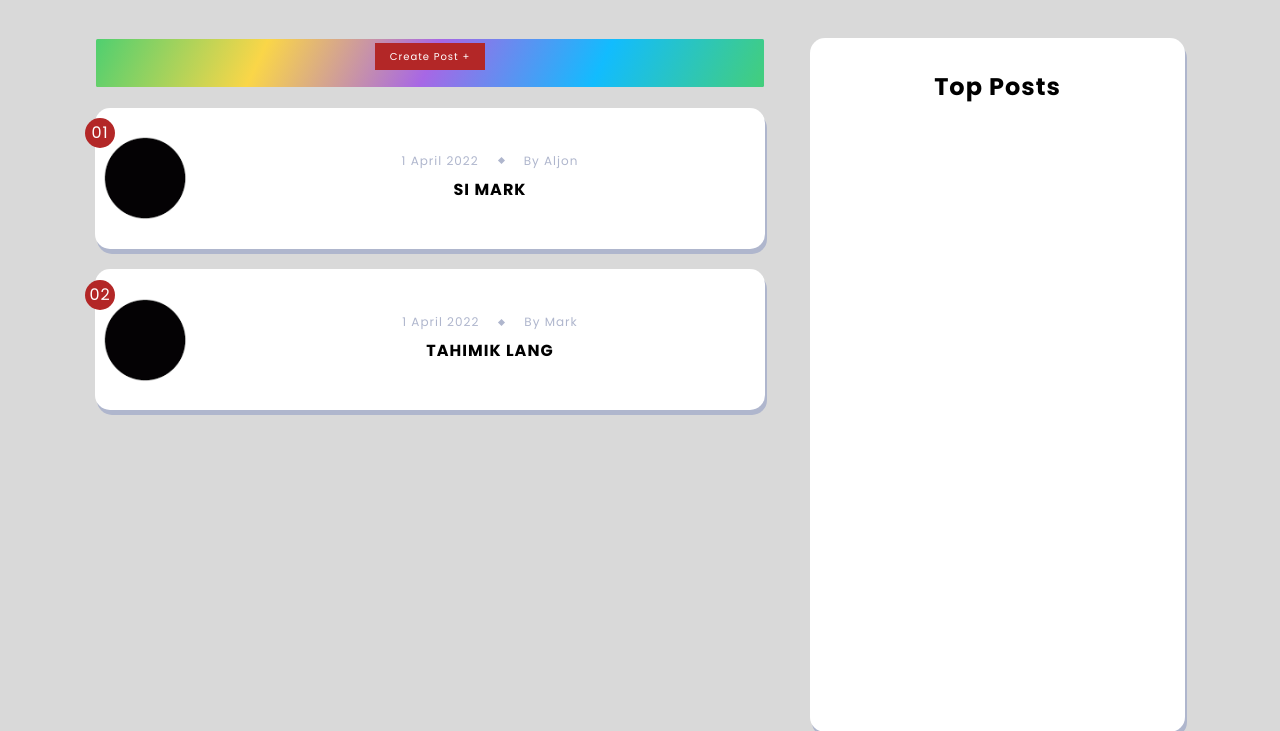
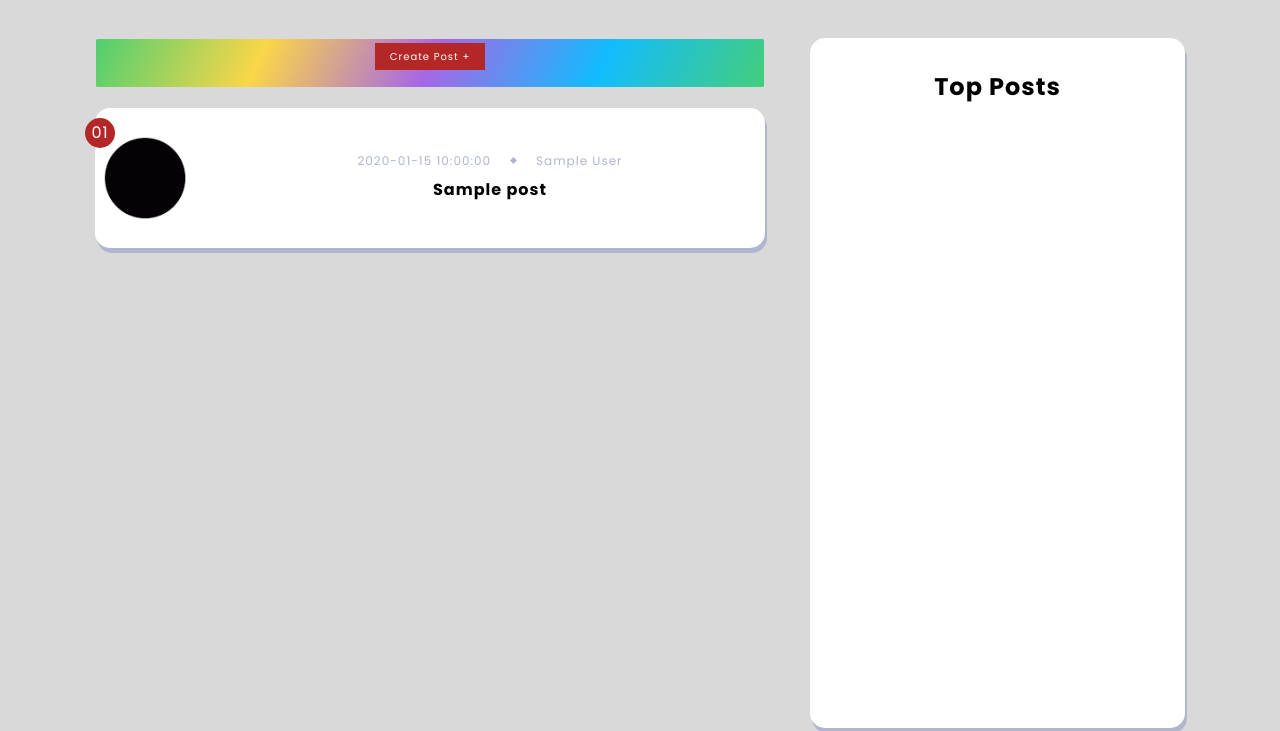
Before and after one commit to RenrenYGO/PutoSE, a CodeIgniter app: page /PutoSE/ in a window 1280 px wide. Shown: the part 56-787 px from the top of the page. Run offline with CodeIgniter, Linux system fonts and the light colour scheme; tables that the repository leaves empty or names only in its code hold one stand-in row (values such as "Sample post").

Commit message:
feat: added backend of the dashboard posts

```diff
--- a/application/config/autoload.php
+++ b/application/config/autoload.php
@@ -132,4 +132,4 @@ $autoload['language'] = array();
 |
 |	$autoload['model'] = array('first_model' => 'first');
 */
-$autoload['model'] = array("registration_model","login_model","user_model","profile_model");
+$autoload['model'] = array("registration_model","login_model","user_model","profile_model","posts_model");
--- a/application/controllers/Pages.php
+++ b/application/controllers/Pages.php
@@ -8,8 +8,11 @@ class Pages extends CI_Controller {
         if(!file_exists(APPPATH."views/pages/".$page.".php")) {
            show_404();
         }
+
+        $data['posts'] = $this->posts_model->get_posts();
+
 		$this->load->view('templates/header');
-        $this->load->view('pages/'.$page);
+        $this->load->view('pages/'.$page, $data);
         $this->load->view('templates/footer');
 	}
 }
--- /dev/null
+++ b/application/models/Posts_model.php
@@ -0,0 +1,13 @@
+<?php
+
+class Posts_model extends CI_Model{
+
+    public function get_posts()
+    {
+        $this->db->select('posts.*, user.name');
+        $this->db->join('user', 'user.id = posts.user_id');
+        $query = $this->db->get('posts');
+
+        return $query->result_array();
+    }
+}
--- a/application/views/pages/dashboard.php
+++ b/application/views/pages/dashboard.php
@@ -33,6 +33,7 @@
                     <span>Create Post + </span>
                 </a>
 
+                <?php foreach ($posts as $post):?>
                     <a href="#" class="trending-news-box">
                         <div class="trending-news-img-box">
                             <span class="trending-number place-items-center">01</span>
@@ -42,34 +43,16 @@
                         <div class="trending-news-data">
 
                             <div class="article-data">
-                            <span>1 April 2022</span>
+                                <span><?php echo $post['created_at'];?></span>
                                 <span class="article-data-spacer"></span>
-                            <span>By Aljon</span>
+                                <span><?php echo $post['name'];?></span>
                             </div>
 
-                        <h3 class="title article-title">SI MARK</h3>
+                            <h3 class="title article-title"><?php echo $post['title'];?></h3>
 
                         </div>
                     </a>
-
-                <a href="#" class="trending-news-box">
-                    <div class="trending-news-img-box">
-                        <span class="trending-number place-items-center">02</span>
-                        <img src="./assets/images/featured/PROFILEPICPLACEHOLDER.png" alt="" class="article-image">
-                    </div>
-
-                    <div class="trending-news-data">
-
-                        <div class="article-data">
-                            <span>1 April 2022</span>
-                            <span class="article-data-spacer"></span>
-                            <span>By Mark</span>
-                        </div>
-
-                        <h3 class="title article-title">TAHIMIK LANG</h3>
-
-                    </div>
-                </a>
+                <?php endforeach;?>
 
             </div>
 
```
Also changed, not shown: application/controllers/Posts.php (added, +9 -0 lines). Lines whose indentation alone changed are shown as unchanged.
